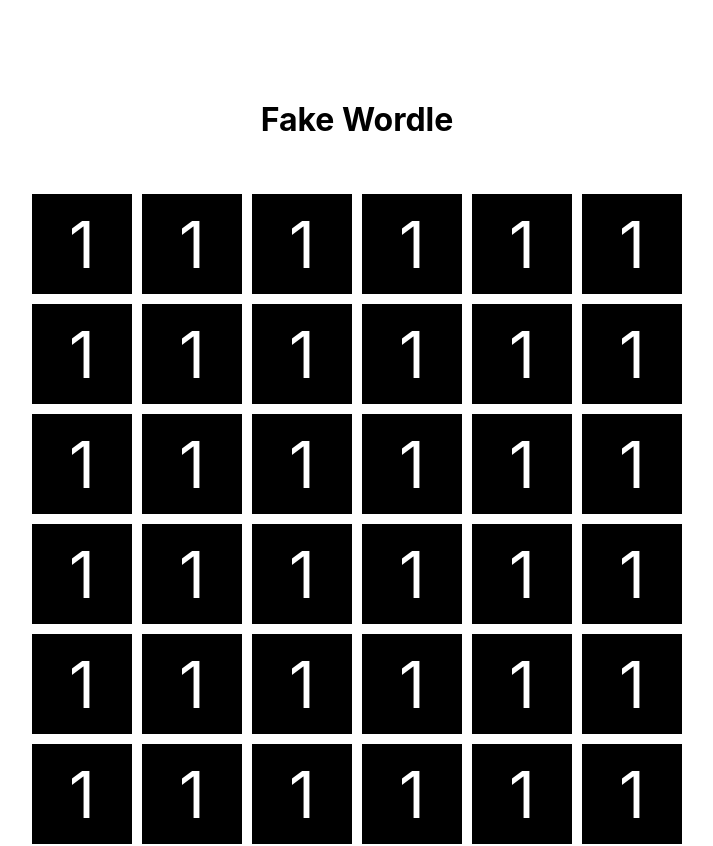
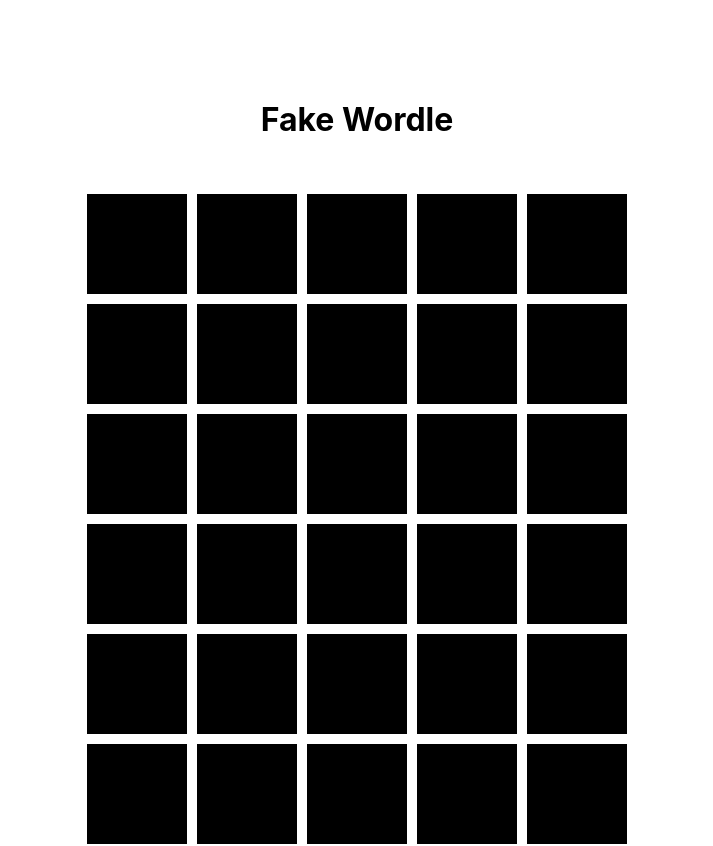
Before and after one commit to hanfamilym1/fordle, a React (Create React App) app: page / in a window 1280 px wide. Shown: the top 846 px of the page, without its empty margins (283-996 px from the left). Built offline with nearby package versions, Linux system fonts and the light colour scheme.

Commit message:
Added winning functionality

```diff
--- a/src/App.css
+++ b/src/App.css
@@ -45,5 +45,5 @@
 }
 
 .almost {
-  background-color: yellow;
+  background-color: orange;
 }
--- a/src/App.js
+++ b/src/App.js
@@ -1,20 +1,42 @@
-import { useState, useEffect, useCallback } from 'react'
+import { useState, useEffect } from 'react'
 import Square from './components/Square';
 import './App.css';
 
 const App = () => {
-  const [word] = useState('welift')
+  const initialRow = [
+    {
+      letter: '',
+      status: 'blank'
+    },
+    {
+      letter: '',
+      status: 'blank'
+    },
+    {
+      letter: '',
+      status: 'blank'
+    },
+    {
+      letter: '',
+      status: 'blank'
+    },
+    {
+      letter: '',
+      status: 'blank'
+    }
+  ]
+  const [word] = useState('spicy')
   const [typedWord, setTypedWord] = useState('')
   const [tries, setTries] = useState(0)
-  const [board, setBoard] = useState([
-    [1,1,1,1,1,1],
-    [1,1,1,1,1,1],
-    [1,1,1,1,1,1],
-    [1,1,1,1,1,1],
-    [1,1,1,1,1,1],
-    [1,1,1,1,1,1],
-  ])
-  const [shownBoard, setShownBoard] = useState([])
+  const [actuals, setActuals] = useState([])
+  const [rowOne, setRowOne] = useState(initialRow)
+  const [rowTwo, setRowTwo] = useState(initialRow)
+  const [rowThree, setRowThree] = useState(initialRow)
+  const [rowFour, setRowFour] = useState(initialRow)
+  const [rowFive, setRowFive] = useState(initialRow)
+  const [rowSix, setRowSix] = useState(initialRow)
+  const [isWon, setIsWon] = useState(false)
+
   const checkWord = () => {
     const wordArr = word.split('')
     const typedArr = typedWord.split('')
@@ -22,6 +44,7 @@
     if(typedArr.length !== wordArr.length) {
       alert('whatttt')
     } else {
+      setActuals(curr => [...curr, typedArr])
       for (let i=0 ; i < wordArr.length; i++){
         for(let j=0; j < typedArr.length; j++){
           console.log(wordArr[i], typedArr[j])
@@ -44,35 +67,101 @@
           }
         }
       }
-      printBoard(correctItems.sort((a,b) => a.typedIndex - b.typedIndex))
+      console.log(correctItems)
+      updateWord(correctItems)
+      setTries(tries => tries+=1)
+      setTypedWord('')
+      // printBoard(correctItems.sort((a,b) => a.typedIndex - b.typedIndex))
     }
   }
 
-  const printBoard = () => {
-    let newBoard = typedWord.split('')
-    if(newBoard.length < 6) {
-      newBoard = [...newBoard, ...Array(6-newBoard.length).fill(1)]
+  const updateWord = (arr) => {
+    const typedArr = typedWord.split('').map((letter, index) => {
+      // look to see if there is a typedIndex that matches index
+      let filteredArr = arr.filter(item => item.typedIndex === index)
+      if (filteredArr.length > 0) {
+        return {
+          letter: letter,
+          status: filteredArr[0].status
+        }
+      } else {
+        return {
+          letter: letter,
+          status: 'blank'
+        }
+      }
+    })
+    showBoard(typedArr)
+    if(typedArr.filter(item => item.status === 'correct')) setIsWon(true)
+  }
+
+  const handleType = (e) => {
+    setTypedWord(e.target.value.toLowerCase())
+  }
+
+  const typeWord = () => {
+    let newBoard = typedWord.split('').map(letter => {
+      return {
+        letter: letter,
+        status: 'blank'
+      }
+    })
+
+    if(newBoard.length < 5) {
+      newBoard = [...newBoard, ...Array(5-newBoard.length).fill({ letter: '', status: 'blank'})]
     }
-    setBoard(currBoard => {
-      currBoard[tries] = newBoard
-      return currBoard
-    })
+    showBoard(newBoard)
+  }
+
+  const showBoard = (arr) => {
+    switch (tries) {
+      case 0:
+        setRowOne(arr)
+        break;
+      case 1:
+        setRowTwo(arr)
+        break
+      case 2:
+        setRowThree(arr)
+        break
+      case 3:
+        setRowThree(arr)
+        break
+      case 4:
+        setRowFour(arr)
+        break
+      case 5:
+        setRowFive(arr)
+        break
+      case 6:
+        setRowSix(arr)
+        break
+      default:
+        return
+    }
   }
 
   useEffect(()=> {
-    printBoard()
-    generateBoard()
+    typeWord()
+    // generateBoard()
   }, [typedWord])
 
-  const generateBoard = () => {
-    const newBoard = board.map(row => {
-      const columns = row.map(col => {
-        return (
-          <Square letter={col} />
-        )
-      })
-      return <div className='row'>{columns}</div>
-    })
+  // useEffect(()=> {
+  //   console.log(rowOne1)
+  // }, [rowOne1])
+
+  const generateBoard = (arr) => {
+    const newBoard = (
+      <div className='row'>
+        {
+          arr.map(item => {
+            return (
+              <Square item={item} />
+            )
+          })
+        }
+      </div>
+      )
     // KEEP WHEN MAKING A RANDOM BOARD
     // const newBoard = Array(tries).fill(1).map(row => {
     //   const columns = Array(length).fill(1).map(col => <Square letter={col} />)
@@ -85,15 +174,27 @@
     <div className="App">
       <h1>Fake Wordle</h1>
       <div className='board'>
-        {generateBoard()}
+        {generateBoard(rowOne)}
+        {generateBoard(rowTwo)}
+        {generateBoard(rowThree)}
+        {generateBoard(rowFour)}
+        {generateBoard(rowFive)}
+        {generateBoard(rowSix)}
       </div>
       <div className='type-container'>
         {typedWord}
         <input
           value={typedWord}
-          onChange={(e) => setTypedWord(e.target.value)}/>
+          onChange={handleType}/>
         <button onClick={checkWord}>Enter</button>
       </div>
+      {
+        isWon && (
+          <div>
+            YOU WON
+          </div>
+        )
+      }
     </div>
   );
 }
--- a/src/components/Square.js
+++ b/src/components/Square.js
@@ -1,6 +1,6 @@
-const Square = ({ letter, type }) => {
+const Square = ({ item }) => {
   return (
-    <div className={`square ` + type } >{letter}</div>
+    <div className={`square ${item.status}`} >{item.letter.toUpperCase()}</div>
   )
 }
 
```
